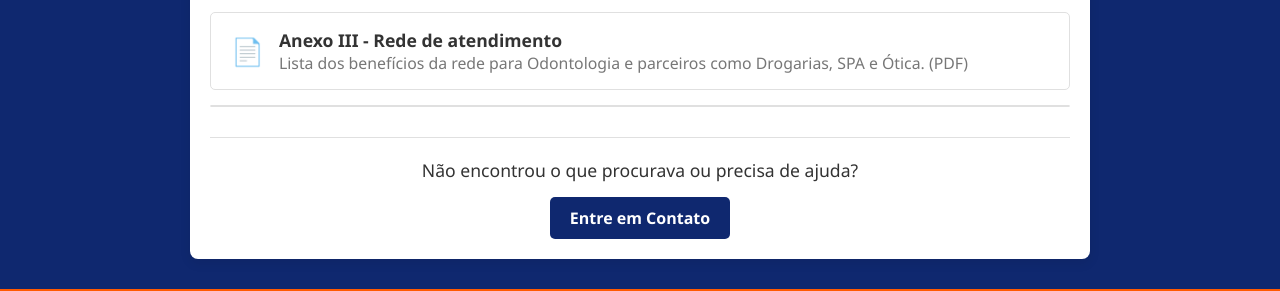
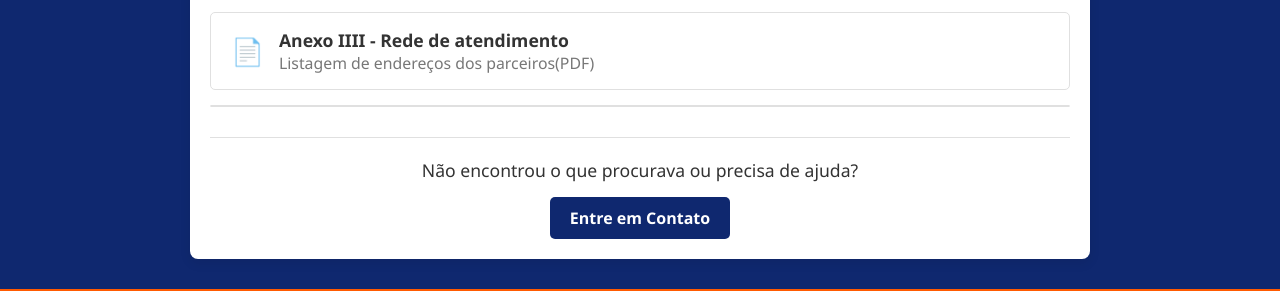
Before and after one commit to chris-oliver-git/Amas-v3, a plain HTML site: page anexos.html in a window 1280 px wide. Shown: the part 806-1097 px from the top of the page. Drawn offline with Linux system fonts and the light colour scheme.

Commit message:
Update anexos

```diff
--- a/anexos.html
+++ b/anexos.html
@@ -175,8 +175,8 @@
                 <a href="/assets/docs/Anexo-4-Rede-de-Atendimento.pdf" download="Anexo-4-Rede-de-Atendimento.pdf">
                     <span class="icon">&#128196;</span>
                     <span class="file-info">
-                        <span class="file-name">Anexo III - Rede de atendimento</span>
-                        <span class="file-description">Lista dos benefícios da rede para Odontologia e parceiros como Drogarias, SPA e Ótica. (PDF)</span>
+                        <span class="file-name">Anexo IIII - Rede de atendimento</span>
+                        <span class="file-description">Listagem de endereços dos parceiros(PDF)</span>
                     </span>
                 </a>
             </li>
```
